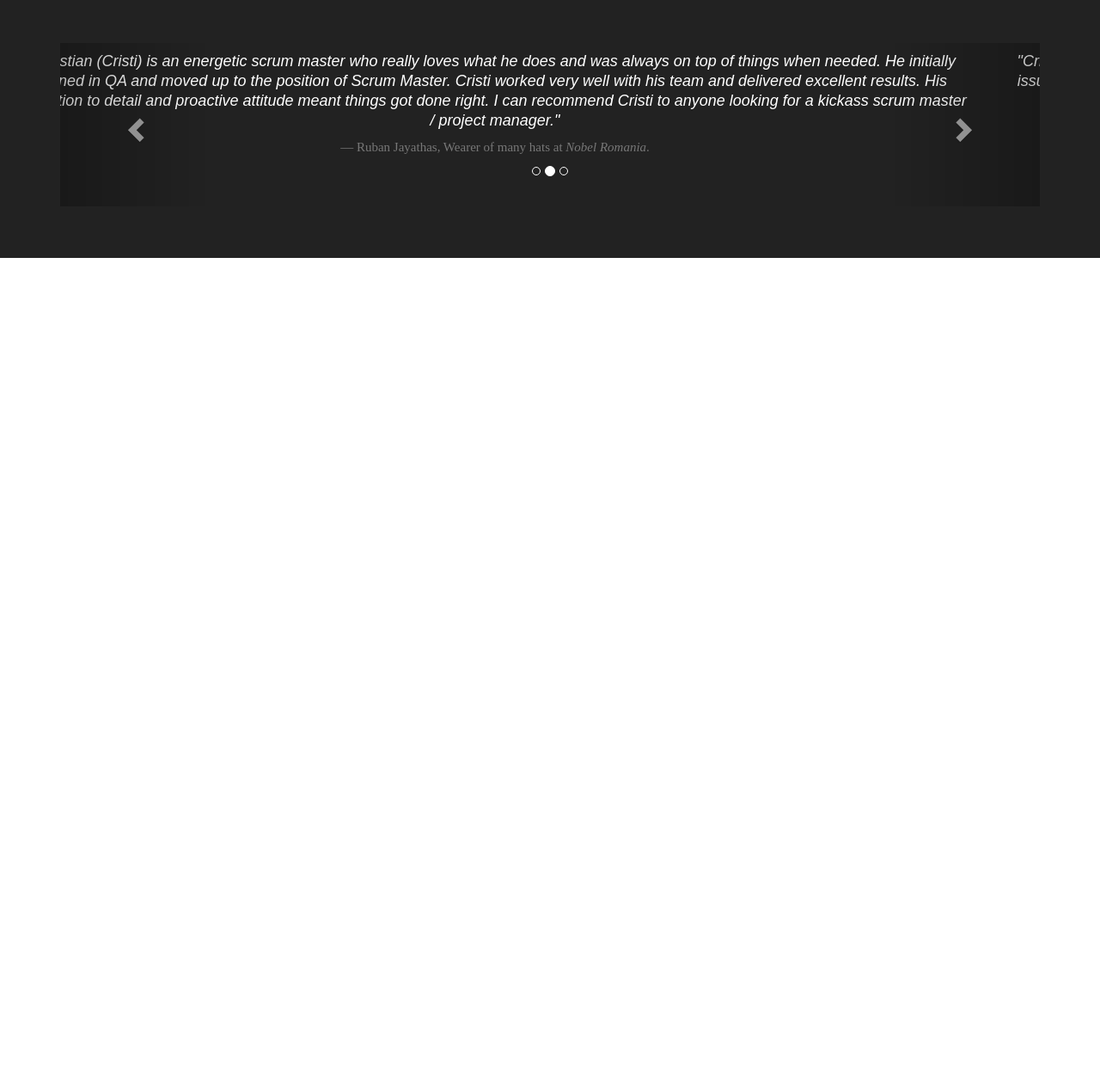
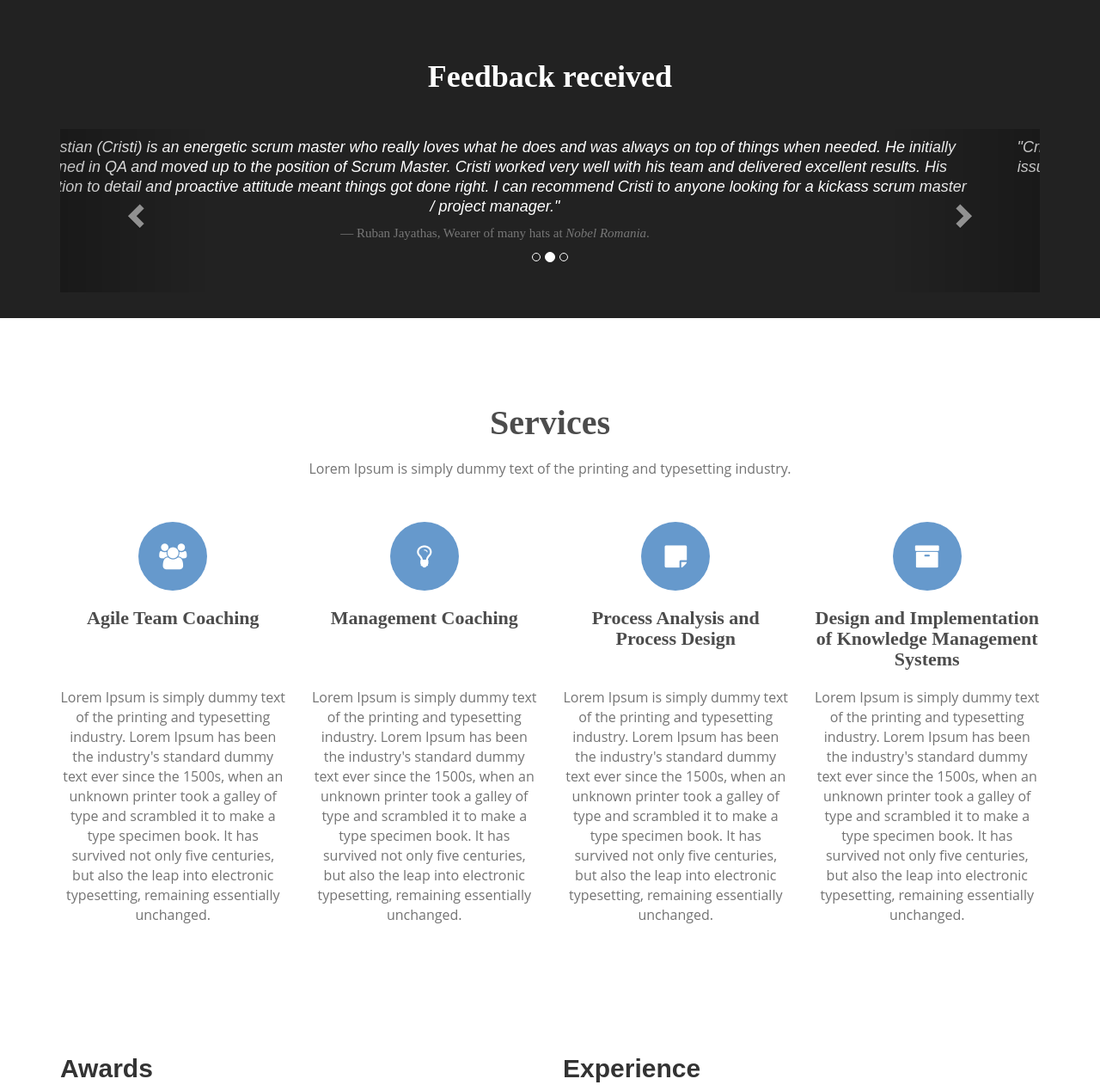
Before and after one commit to DanielStoica85/scrum-master-website, a plain HTML site: page index.html in a window 1280 px wide. Shown: the part 1336-2605 px from the top of the page at 86% size. Before the commit the page ends 1636 px from the top, so only its background shows below. Drawn offline with nearby package versions, Linux system fonts and the light colour scheme.

Commit message:
Added Services section.

```diff
--- a/css/style.css
+++ b/css/style.css
@@ -163,13 +163,19 @@ p {
 	background-color: #222222 !important;
 	padding: 25px;
 	text-align: center;
-	height: 300px;
+	height: 370px;
 	padding: 50px 0 50px;
 }
 
 .feedback blockquote {
 	font-family: 'Playfair Display', serif;
 	border-left: none;
+}
+
+.feedback h1 {
+	font-family: 'Playfair Display', serif;
+	color: #fff !important;
+	padding-bottom: 30px;
 }
 
 .feedback p {
@@ -185,3 +191,47 @@ p {
 	line-height: 18px;
 	padding-bottom: 30px;
 }
+
+/*SERVICES*/
+
+.services {
+	padding: 80px 0 80px;
+	text-align: center;
+}
+
+.services h2,
+.services h4 {
+	font-family: 'Playfair Display', serif;
+	color: #4c4c4c;
+	margin: 20px 0 20px;
+}
+
+.services h2 {
+	font-size: 40px;
+}
+
+.services h4 {
+	font-size: 22px;
+}
+
+.services p {
+	color: #737373;
+	font-size: 16px;
+	padding-bottom: 40px;
+}
+
+.services i {
+	height: 80px;
+	width: 80px;
+	font-size: 30px;
+	padding: 25px 20px;
+	border-radius: 50%;
+	background-color: #6699cc;
+	color: white;
+}
+
+@media(max-width: 768px) {
+	.services {
+		padding: 30px;
+	}
+}
--- a/index.html
+++ b/index.html
@@ -37,6 +37,7 @@
         <ul class="nav navbar-nav navbar-right">
           <li><a href = "#header">Home</a></li>
           <li><a href = "#aboutme">About me</a></li>
+          <li><a href = "#services">Services</a></li>
           <li><a href = "#resume">Resume</a></li>
           <li><a href = "#contact">Contact</a></li>
         </ul>
@@ -89,6 +90,7 @@
 
   <div id="feedback" class = "feedback">
     <div class="container">
+      <h1>Feedback received</h1>
       <div id="myCarousel" class = "carousel slide" data-ride = "carousel">
 
         <ol class = "carousel-indicators">
@@ -137,6 +139,57 @@
     </div>
   </div>
 
+  <!-- End of Feedback -->
+
+  <!-- Services  -->
+
+  <div id="services" class = "services">
+    <div class="container">
+      <h2>Services</h2>
+      <p>Lorem Ipsum is simply dummy text of the printing and typesetting industry.</p>
+      <div class="row">
+        <div class = "col-lg-3 col-md-3">
+          <i class="fa fa-users" aria-hidden="true"></i>
+          <h4>Agile Team Coaching</br></br></br></h4>
+          <p>Lorem Ipsum is simply dummy text of the printing and typesetting industry. Lorem Ipsum has been the industry's standard dummy text ever since the 1500s, when an unknown printer took a galley of type and scrambled it to make a type specimen book. It has survived not only five centuries, but also the leap into electronic typesetting, remaining essentially unchanged.</p>
+        </div>
+        <div class = "col-lg-3 col-md-3">
+          <i class="fa fa-lightbulb-o" aria-hidden="true"></i>
+          <h4>Management Coaching</br></br></br></h4>
+          <p>Lorem Ipsum is simply dummy text of the printing and typesetting industry. Lorem Ipsum has been the industry's standard dummy text ever since the 1500s, when an unknown printer took a galley of type and scrambled it to make a type specimen book. It has survived not only five centuries, but also the leap into electronic typesetting, remaining essentially unchanged.</p>
+        </div>
+        <div class = "col-lg-3 col-md-3">
+          <i class="fa fa-sticky-note" aria-hidden="true"></i>
+          <h4>Process Analysis and Process Design</br></br></h4>
+          <p>Lorem Ipsum is simply dummy text of the printing and typesetting industry. Lorem Ipsum has been the industry's standard dummy text ever since the 1500s, when an unknown printer took a galley of type and scrambled it to make a type specimen book. It has survived not only five centuries, but also the leap into electronic typesetting, remaining essentially unchanged.</p>
+        </div>
+        <div class = "col-lg-3 col-md-3">
+        <i class="fa fa-archive" aria-hidden="true"></i>
+          <h4>Design and Implementation of Knowledge Management Systems</h4>
+          <p>Lorem Ipsum is simply dummy text of the printing and typesetting industry. Lorem Ipsum has been the industry's standard dummy text ever since the 1500s, when an unknown printer took a galley of type and scrambled it to make a type specimen book. It has survived not only five centuries, but also the leap into electronic typesetting, remaining essentially unchanged.</p>
+        </div>
+      </div>
+    </div>
+  </div>
+
+  <!-- End of Services -->
+
+  <!-- Experience and Awards -->
+
+  <div id="experience" class = "experience">
+    <div class="container">
+      <div class="row">
+        <div class = "col-lg-6 col-md-6">
+          <h2>Awards</h2>
+        </div>
+        <div class = "col-lg-6 col-md-6">
+          <h2>Experience</h2>
+        </div>
+      </div>
+    </div>
+  </div>
+
+
 
     <!-- jQuery (necessary for Bootstrap's JavaScript plugins) -->
     <script src="https://ajax.googleapis.com/ajax/libs/jquery/1.12.4/jquery.min.js"></script>
```
